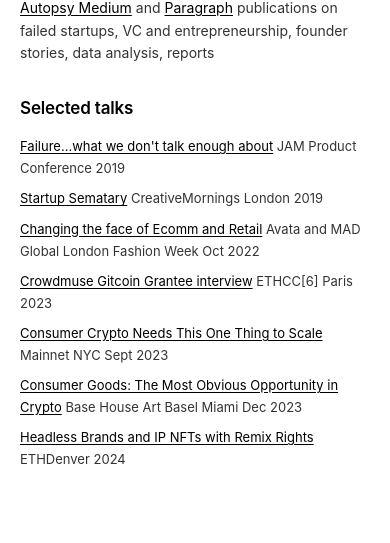
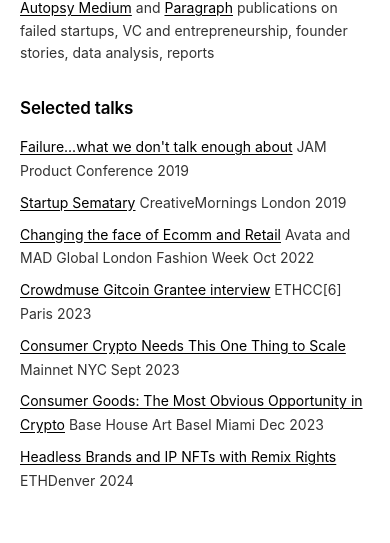
Before and after one commit to mmazco/website, a Next.js app: page / in a window 390 px wide. Shown: the part 1336-1879 px from the top of the page. Built offline with nearby package versions, Linux system fonts and the light colour scheme.

Commit message:
Minor CSS adjustments

```diff
--- a/app/globals.css
+++ b/app/globals.css
@@ -321,7 +321,7 @@ body {
 
 .publications-item {
   font-size: 14px;
-  margin-bottom: 15px;
+  margin-bottom: 8px;
 }
 
 /* Footer link */
@@ -699,11 +699,11 @@ body {
   }
 
   .memos-intro {
-    font-size: 14px;
+    font-size: 15px;
   }
 
   .talks-list li {
-    font-size: 13px;
+    font-size: 14px;
   }
 
   .right-panel {
```
